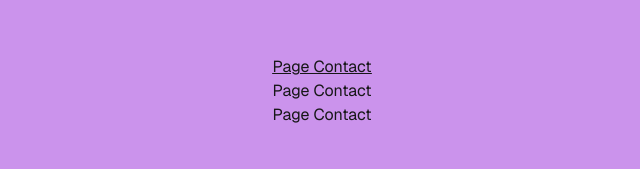
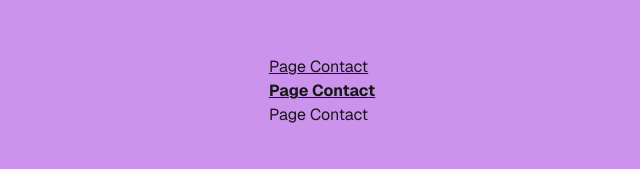
Before and after one commit to prof-moevus/SAE_2025_nextjs, a Next.js app: page / in a window 1280 px wide. Shown: the part 309-478 px from the top of the page, without its empty margins (318-958 px from the left). Built offline with nearby package versions, Linux system fonts and the light colour scheme.

Commit message:
show diff between <Link> and <a>

```diff
--- a/src/app/page.js
+++ b/src/app/page.js
@@ -10,7 +10,7 @@ export default function Home() {
       <main className="flex flex-col gap-[32px] row-start-2 items-center sm:items-start">
         <ol>
           <li className={"underline"}><Link href="/contact">Page Contact</Link></li>
-          <li><Link href="/contact">Page Contact</Link></li>
+          <li className={"underline font-bold"}><a href="/contact">Page Contact</a></li>
           <li><Link href="/contact">Page Contact</Link></li>
         </ol>
 
```
